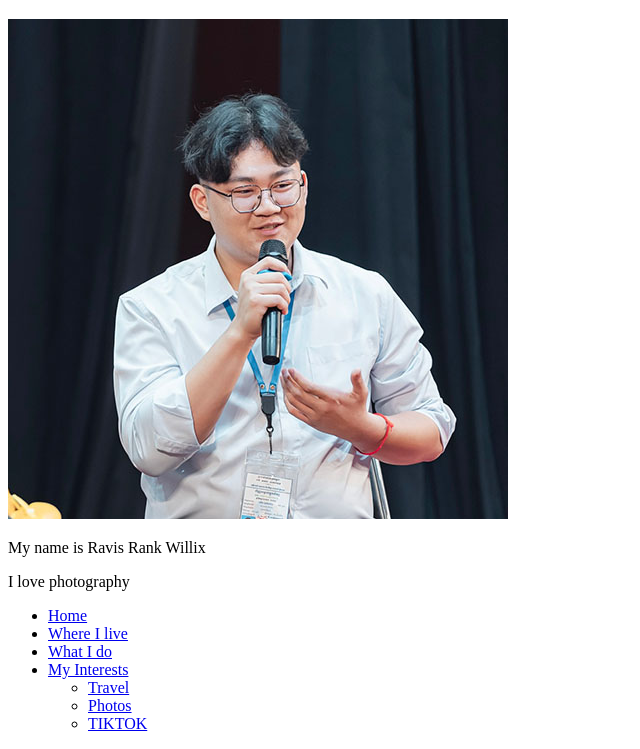
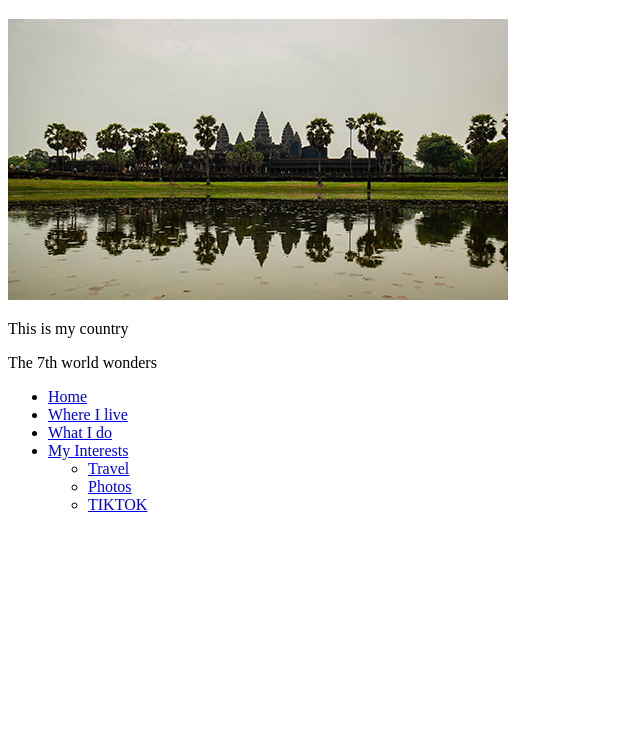
Before and after one commit to R-LIX/Portfolio, a plain HTML site: page whereilive.html in a window 1280 px wide. Shown: the part 61-810 px from the top of the page, without its empty margins (0-640 px from the left). Drawn offline with Linux system fonts and the light colour scheme.

Commit message:
update pics

```diff
--- a/whereilive.html
+++ b/whereilive.html
@@ -7,9 +7,9 @@
 </head>
 <body>
     <h1>ABOUT ME</h1>
-    <img src="../Portfolio/photos/IMG_6901.jpg" alt="Ravis Rank Willix">
-    <p>My name is Ravis Rank Willix</p>
-    <p>I love photography</p>
+    <img src="../Portfolio/photos/IMG_0332 (1).jpg" alt="The Angkor Wat">
+    <p>This is my country</p>
+    <p>The 7th world wonders</p>
     <ul>
         <li><a href="index.html">Home</a></li>
         <li><a href="whereilive.html">Where I live</a></li>
```
Also changed, not shown: photos.html (+1 -1 lines), tiktok.html (+1 -1 lines), travel.html (+2 -2 lines), whatido.html (+2 -2 lines), photos/IMG_0332 (1).jpg (added).
